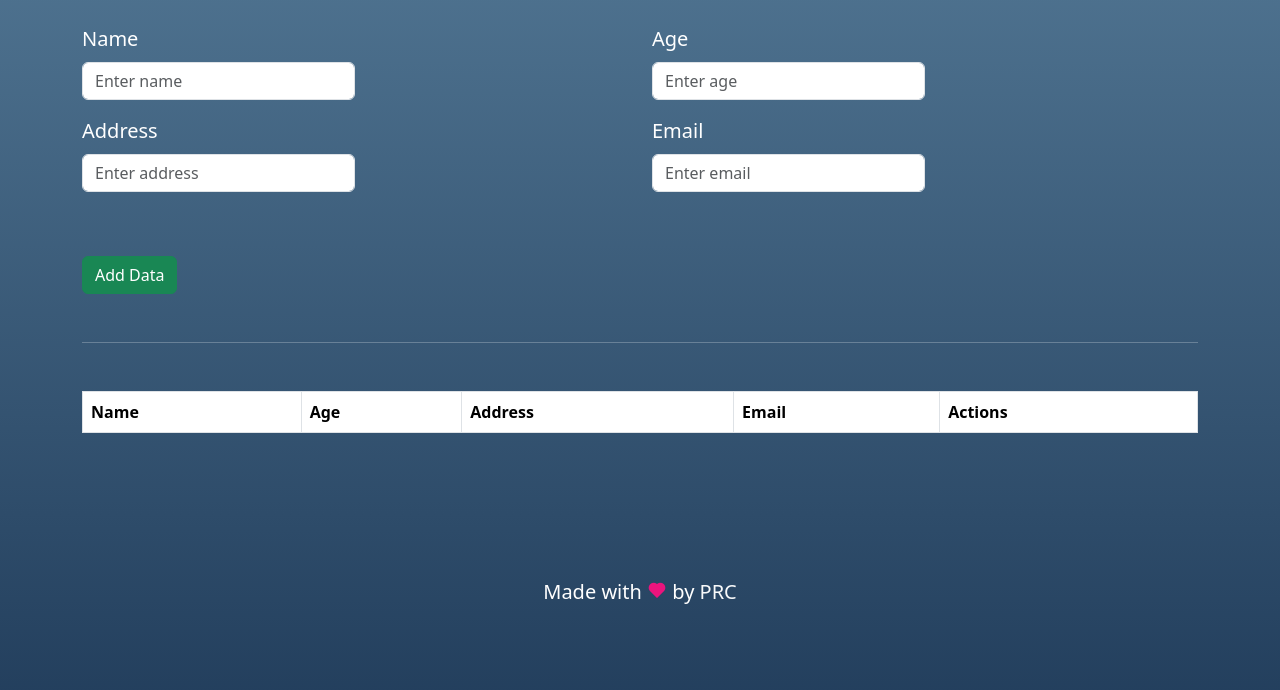
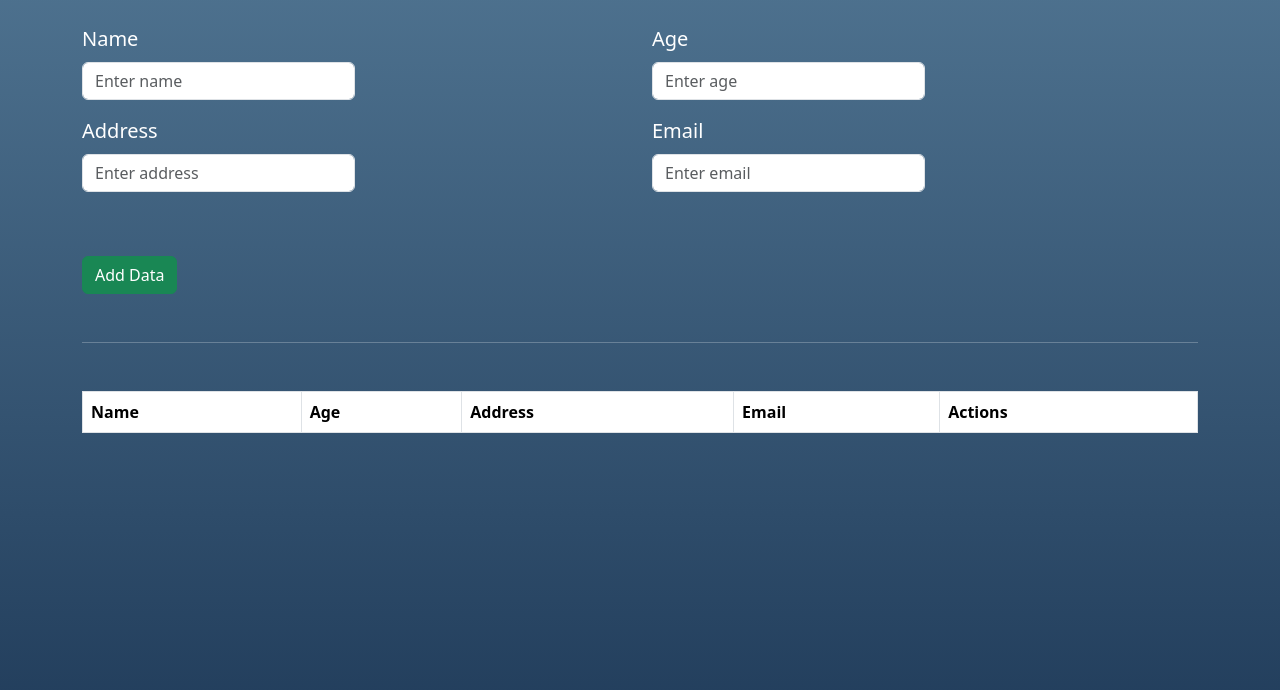
Before and after one commit to ParnaRoyChowdhury777/CRUDinator, a plain HTML site: page index.html in a window 1280 px wide. Shown: the part 110-800 px from the top of the page. Drawn offline with nearby package versions, Linux system fonts and the light colour scheme.

Commit message:
Update index.html

```diff
--- a/index.html
+++ b/index.html
@@ -56,10 +56,6 @@
         </div>
     </div>
 
-    <footer class="text-center">
-        <div class="footer-content fs-5">Made with <i class='bx bxs-heart' style='color:#eb147d' ></i> by <a href="https://github.com/ParnaRoyChowdhury777" target="_blank" class="text-decoration-none text-light">PRC</a></div>
-    </footer>
-
     <script src="script.js"></script>
     <script src="https://cdn.jsdelivr.net/npm/bootstrap@5.3.2/dist/js/bootstrap.bundle.min.js" integrity="sha384-C6RzsynM9kWDrMNeT87bh95OGNyZPhcTNXj1NW7RuBCsyN/o0jlpcV8Qyq46cDfL" crossorigin="anonymous"></script>
 </body>
```
